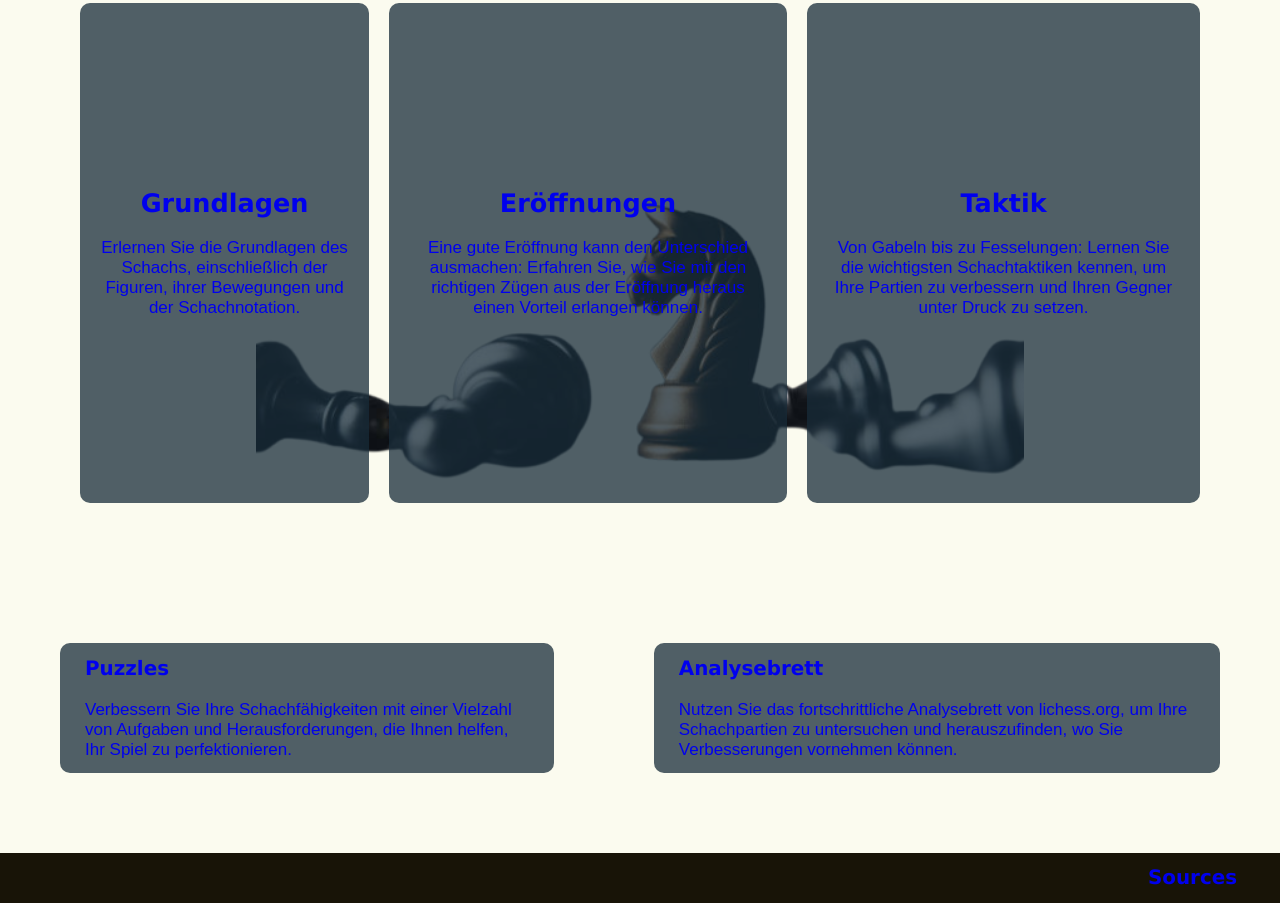
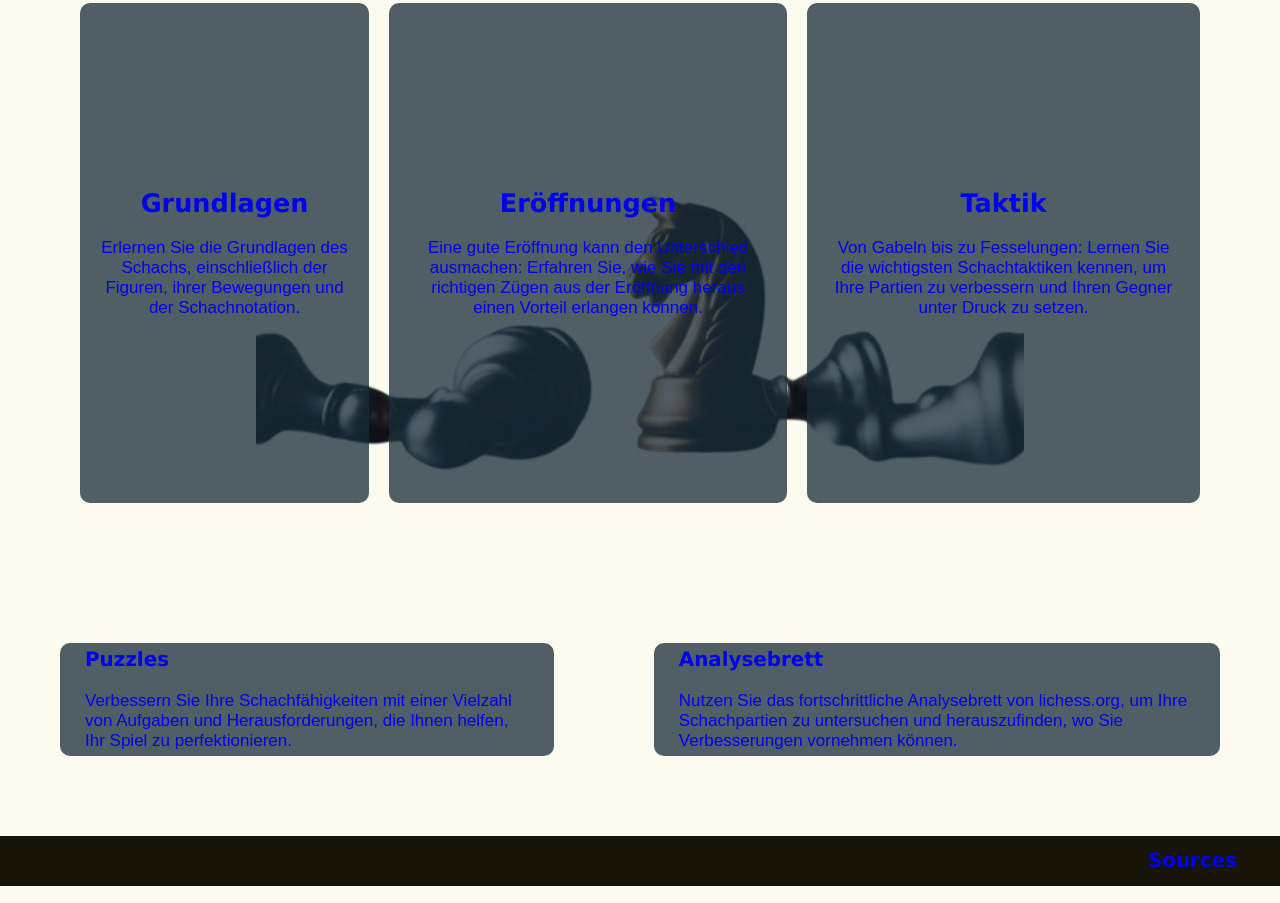
Before and after one commit to michaawl/Millchess, a plain HTML site: page index.html in a window 1280 px wide. Shown: the part 317-1220 px from the top of the page. Drawn offline with Linux system fonts and the light colour scheme.

Commit message:
FINISHED - NO ERRORS

```diff
--- a/css/theme.css
+++ b/css/theme.css
@@ -28,6 +28,8 @@ body.mainbackground {
 .column1 {
     display: flex;
     flex-direction: column;
+    justify-content: center;
+    align-items: center;
 
     height: 500px;
     padding: 0 20px;
@@ -36,7 +38,7 @@ body.mainbackground {
     border-radius: 10px;
 }
 
-.column1:hover, #column2:hover {
+.column1:hover, .column2:hover {
     background-color: rgba(23, 43, 100, 0.75);
 }
 
@@ -48,7 +50,7 @@ body.mainbackground {
     margin: 60px 40px;
 }
 
-#column2 {
+.column2 {
     flex-direction: column;
     height: 120px;
     background-color: rgba(23, 43, 56, 0.75);
--- a/index.html
+++ b/index.html
@@ -3,8 +3,8 @@
 <head>
     <meta charset="UTF-8">
     <title>millchess.at - Startseite</title>
+    <link href="css/theme.css" rel="stylesheet" type="text/css">
 </head>
-<link href="css/theme.css" rel="stylesheet" type="text/css">
 <body class="mainbackground">
 <header>
     <nav>
@@ -27,51 +27,53 @@
         entdecken Sie die Welt des königlichen Spiels!</p><br><br>
 
     <div class = "indexcontainer">
-    <ul>
-        <div class="row1">
+    <ul class="row1">
 
+        <li>
             <a href="basics.html">
                 <div class="column1">
-                    <li><h2>Grundlagen</h2><br>
+                    <h2>Grundlagen</h2><br>
                         <p>Erlernen Sie die Grundlagen des Schachs, einschließlich der Figuren, ihrer Bewegungen und der
-                            Schachnotation.</p></li>
+                            Schachnotation.</p>
                 </div>
             </a>
+        </li>
 
+        <li>
             <a href="openings.html">
                 <div class="column1">
-                    <li><h2>Eröffnungen</h2><br>
+                    <h2>Eröffnungen</h2><br>
                         <p>Eine gute Eröffnung kann den Unterschied ausmachen: Erfahren Sie, wie Sie mit den richtigen
                             Zügen
-                            aus der Eröffnung heraus einen Vorteil erlangen können.</p></li>
+                            aus der Eröffnung heraus einen Vorteil erlangen können.</p>
                 </div>
             </a>
+        </li>
 
+        <li>
             <a href="tactics.html">
                 <div class="column1">
-                    <li><h2>Taktik</h2><br>
+                    <h2>Taktik</h2><br>
                         <p>Von Gabeln bis zu Fesselungen: Lernen Sie die wichtigsten Schachtaktiken kennen, um Ihre
                             Partien
-                            zu verbessern und Ihren Gegner unter Druck zu setzen.</p></li>
+                            zu verbessern und Ihren Gegner unter Druck zu setzen.</p>
                 </div>
             </a>
+        </li>
 
-        </div>
     </ul>
-    <ul>
         <br><br>
-        <div class="row2">
-            <div id="column2">
-                <li><a href="puzzles.html"><h3>Puzzles</h3><br>
+    <ul class = "row2">
+
+                <li class = "column2"><a href="puzzles.html"><h3>Puzzles</h3><br>
                     <p>Verbessern Sie Ihre Schachfähigkeiten mit einer Vielzahl von Aufgaben und Herausforderungen, die
                         Ihnen helfen, Ihr Spiel zu perfektionieren.</p></a></li>
-            </div>
-            <div id="column2">
-                <li><a href="https://lichess.org/analysis" target="_blank"><h3>Analysebrett</h3><br>
+
+
+                <li class = "column2"><a href="https://lichess.org/analysis" target="_blank"><h3>Analysebrett</h3><br>
                     <p>Nutzen Sie das fortschrittliche Analysebrett von lichess.org, um Ihre Schachpartien zu
                         untersuchen und herauszufinden, wo Sie Verbesserungen vornehmen können.</p></a></li>
-            </div>
-        </div>
+
 
     </ul>
     </div>
```
Also changed, not shown: basics.html (+1 -1 lines), openings.html (+1 -1 lines), puzzles.html (+1 -1 lines), sources.html (+1 -1 lines), tactics.html (+1 -1 lines).
